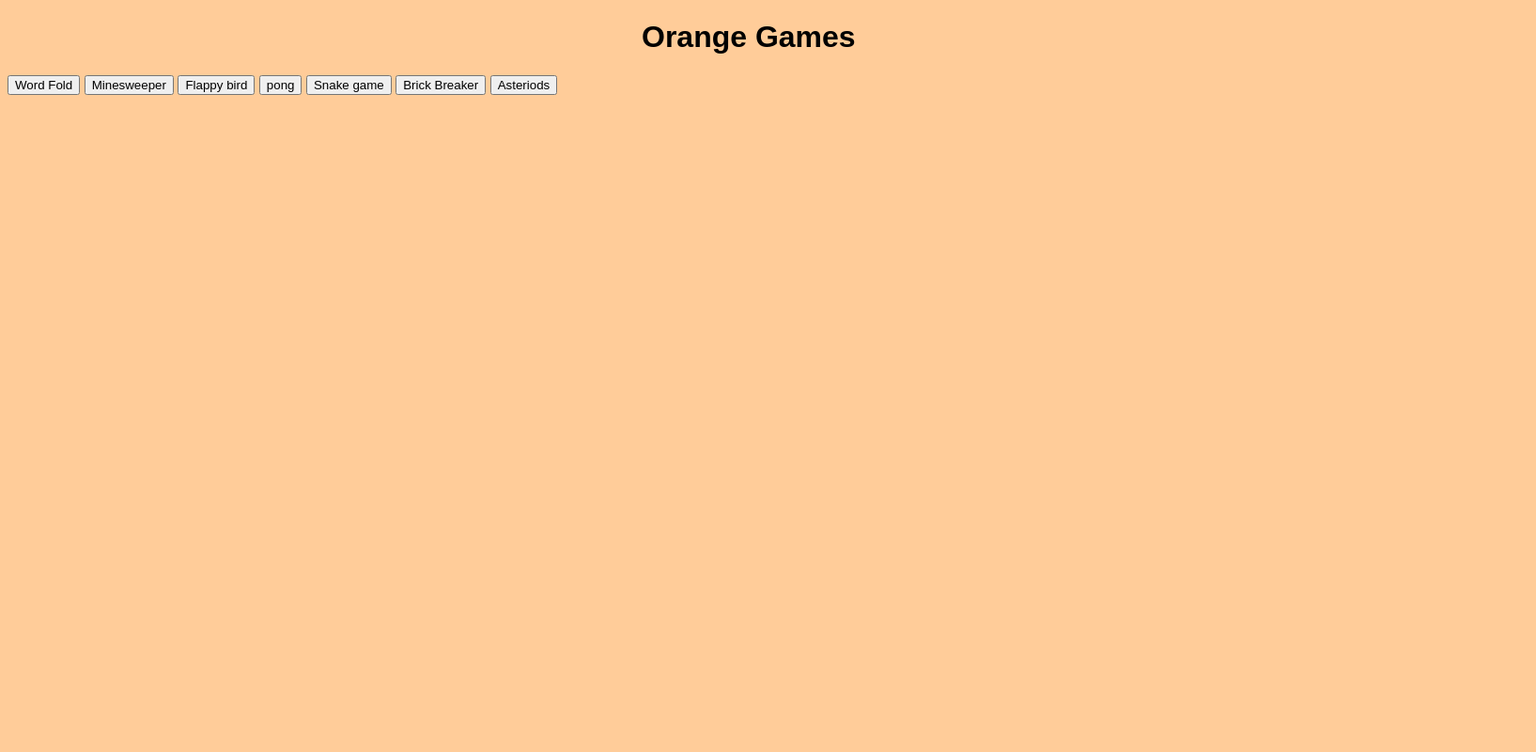
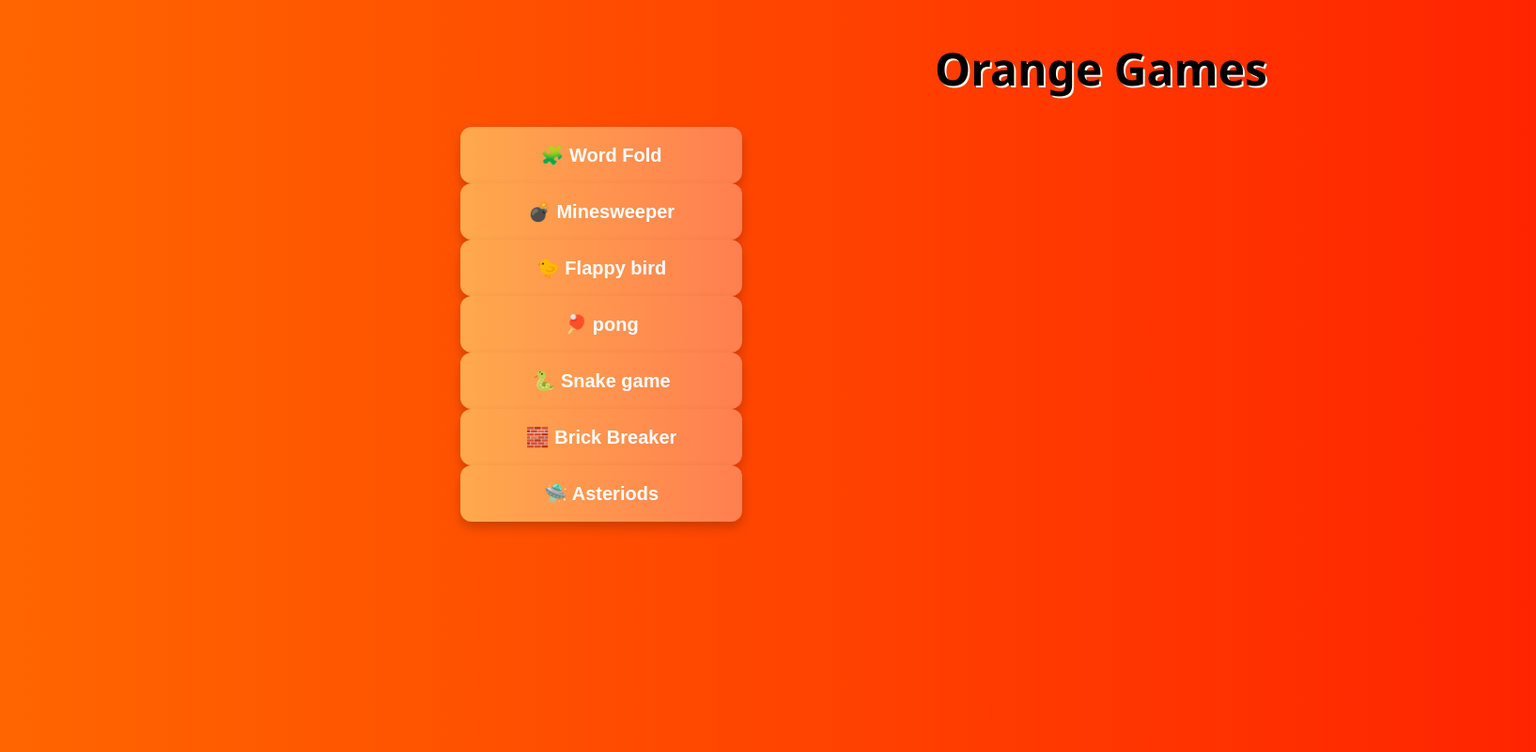
Before and after one commit to wessjacksonedu-wpi/public_html, a plain HTML site: page index.html in a window 1280 px wide. Shown: the whole page at 94% size, 1635 px wide, since content can reach past the window. Drawn offline with Linux system fonts and the light colour scheme.

Commit message:
button update

```diff
--- a/style.css
+++ b/style.css
@@ -21,3 +21,102 @@
   transform: translateX(675px);
   color-scheme: linear-gradient();
 }
+/* General Page Styling */
+body {
+  height: 100%;
+  margin: 0;
+  padding: 0;
+  display: flex;
+  flex-direction: column;
+  justify-content: flex-start;
+  align-items: center;
+  font-family: 'Segoe UI', Tahoma, Geneva, Verdana, sans-serif;
+
+  /* 🔥 Animated gradient background */
+  background: linear-gradient(270deg, #ff0000, #ff6600, #ffff00, #ff0000);
+  background-size: 600% 600%;
+  animation: warmGradient 20s ease infinite;
+}
+
+/* 🔁 Gradient animation keyframes */
+@keyframes warmGradient {
+  0%   { background-position: 0% 50%; }
+  50%  { background-position: 100% 50%; }
+  100% { background-position: 0% 50%; }
+}
+
+
+h1#title {
+  font-size: 3em;
+  color: #ff6600;
+  margin-bottom: 50px;
+  text-shadow: 2px 2px #fff2e6;
+}
+
+/* Ensure full screen layout */
+html, body {
+  height: 100%;
+  margin: 0;
+  padding: 0;
+}
+
+/* Flexbox container to fill vertical space */
+body {
+  display: flex;
+  flex-direction: column;
+  justify-content: flex-start;
+  align-items: center;
+  background-color: #ffcc99;
+  font-family: 'Segoe UI', Tahoma, Geneva, Verdana, sans-serif;
+}
+
+/* Keep title styling */
+h1#title {
+  font-size: 3em;
+  color: #000000;
+  border: 40px;
+  margin: 40px 0 30px;
+  text-shadow: 2px 2px #fff2e6;
+}
+
+/* Button container fills the rest of the screen */
+.button-container {
+  flex: 1;
+  display: flex;
+  flex-wrap: wrap;
+  justify-content: center;
+  align-content: flex-start;
+  gap: 20px;
+  padding-bottom: 40px;
+}
+
+/* Game buttons styled attractively */
+.gameButton {
+  background: linear-gradient(to right, #ffa94d, #ff7f50);
+  border: none;
+  color: white;
+  font-size: 20px;
+  font-weight: bold;
+  padding: 16px 32px;
+  border-radius: 12px;
+  cursor: pointer;
+  box-shadow: 0 6px 12px rgba(0, 0, 0, 0.2);
+  transition: transform 0.2s, box-shadow 0.2s;
+  width: 300px;
+  height: 60px;
+}
+
+.gameButton:hover {
+  transform: scale(1.05);
+  box-shadow: 0 8px 16px rgba(0, 0, 0, 0.3);
+  background: linear-gradient(to right, #ff8533, #ff6f00);
+}
+
+/* Thematic emojis */
+#wordFold::before       { content: "🧩 "; }
+#minesweeper::before    { content: "💣 "; }
+#flappybird::before     { content: "🐤 "; }
+#pong::before           { content: "🏓 "; }
+#snake::before          { content: "🐍 "; }
+#brickbreaker::before   { content: "🧱 "; }
+#pacman::before         { content: "🛸 "; }
```
